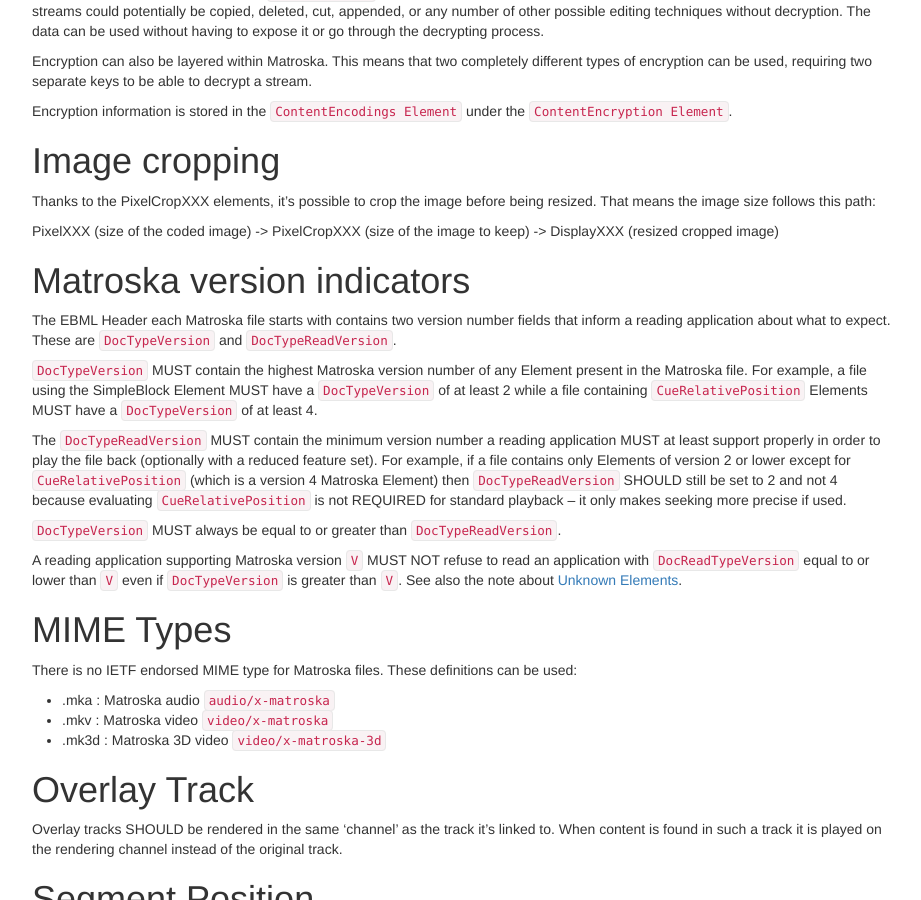
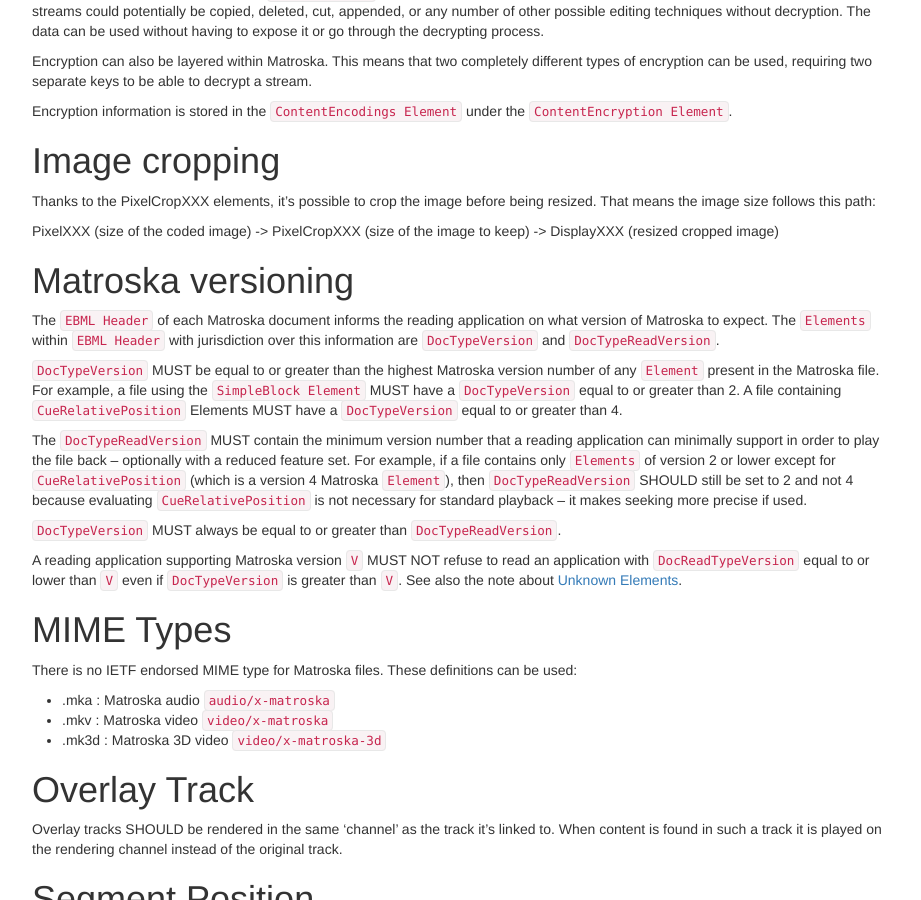
Before and after one commit to ietf-wg-cellar/matroska-specification, a Jekyll site: the page built from notes.md, in a window 1280 px wide and 900 px high, scrolled down 1169 px. Shown: the whole window, without its empty margins (273-1194 px from the left). Built offline with Jekyll 4.4.1, drawn with Linux system fonts in a browser that asks for light colours; our own code applies the rules of GitHub Pages for plain Markdown files.

Commit message:
rephrase versioning section

```diff
--- a/notes.md
+++ b/notes.md
@@ -53,13 +53,13 @@
 
 PixelXXX (size of the coded image) -> PixelCropXXX (size of the image to keep) -> DisplayXXX (resized cropped image)
 
-# Matroska version indicators
+# Matroska versioning
 
-The EBML Header each Matroska file starts with contains two version number fields that inform a reading application about what to expect. These are `DocTypeVersion` and `DocTypeReadVersion`.
+The `EBML Header` of each Matroska document informs the reading application on what version of Matroska to expect. The `Elements` within `EBML Header` with jurisdiction over this information are `DocTypeVersion` and `DocTypeReadVersion`.
 
-`DocTypeVersion` MUST contain the highest Matroska version number of any Element present in the Matroska file. For example, a file using the SimpleBlock Element MUST have a `DocTypeVersion` of at least 2 while a file containing `CueRelativePosition` Elements MUST have a `DocTypeVersion` of at least 4.
+`DocTypeVersion` MUST be equal to or greater than the highest Matroska version number of any `Element` present in the Matroska file. For example, a file using the `SimpleBlock Element` MUST have a `DocTypeVersion` equal to or greater than 2. A file containing `CueRelativePosition` Elements MUST have a `DocTypeVersion` equal to or greater than 4.
 
-The `DocTypeReadVersion` MUST contain the minimum version number a reading application MUST at least support properly in order to play the file back (optionally with a reduced feature set). For example, if a file contains only Elements of version 2 or lower except for `CueRelativePosition` (which is a version 4 Matroska Element) then `DocTypeReadVersion` SHOULD still be set to 2 and not 4 because evaluating `CueRelativePosition` is not REQUIRED for standard playback -- it only makes seeking more precise if used.
+The `DocTypeReadVersion` MUST contain the minimum version number that a reading application can minimally support in order to play the file back -- optionally with a reduced feature set. For example, if a file contains only `Elements` of version 2 or lower except for `CueRelativePosition` (which is a version 4 Matroska `Element`), then `DocTypeReadVersion` SHOULD still be set to 2 and not 4 because evaluating `CueRelativePosition` is not necessary for standard playback -- it makes seeking more precise if used.
 
 `DocTypeVersion` MUST always be equal to or greater than `DocTypeReadVersion`.
 
```
